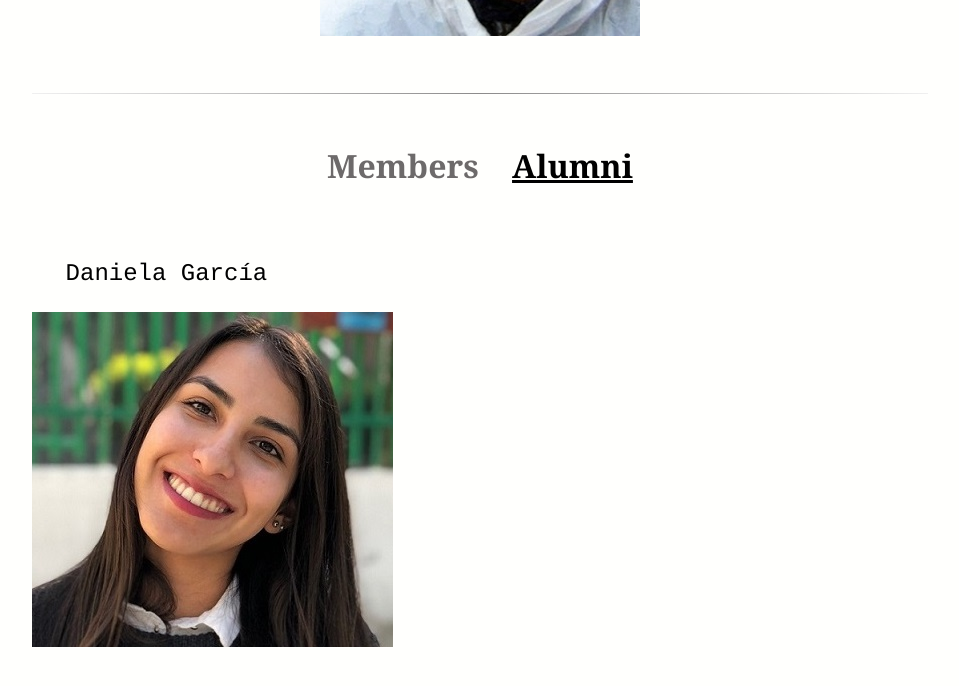
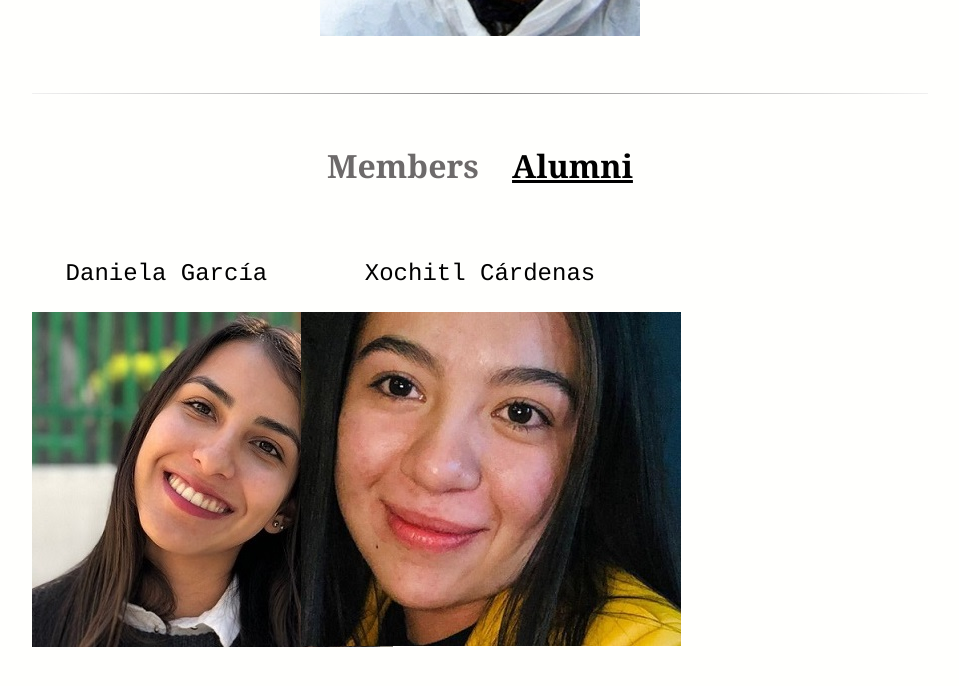
Before and after one commit to BouzasLab25/bouzaslab25.github.io, a Jekyll site: the page built from people/alumni.html, in a window 1280 px wide and 900 px high, scrolled down 698 px. Shown: the top 686 px of the window, without its empty margins (160-1119 px from the left). Built offline with Jekyll 4.4.1, drawn with Linux system fonts in a browser that asks for light colours.

Commit message:
Update alumni.html

```diff
--- a/people/alumni.html
+++ b/people/alumni.html
@@ -18,3 +18,8 @@ title: Lab25 Alumni
    <p><a class='lu' href="/people/al_DanielaGarcia.html">Daniela García</a></p>
 	<a href="/people/al_DanielaGarcia.html"><img class="displayed" src="/images/Al_DanielaGarcía.jpg" /></a>
   </div>
+
+<div class="center">
+	     <p><a class='lu' href="/people/al_Xochitl.html">Xochitl Cárdenas</a></p>
+	      <a href="/people/manuel.html"><img class="displayed" src="/images/al_Xochitl.jpg" /></a>
+  </div>
```
